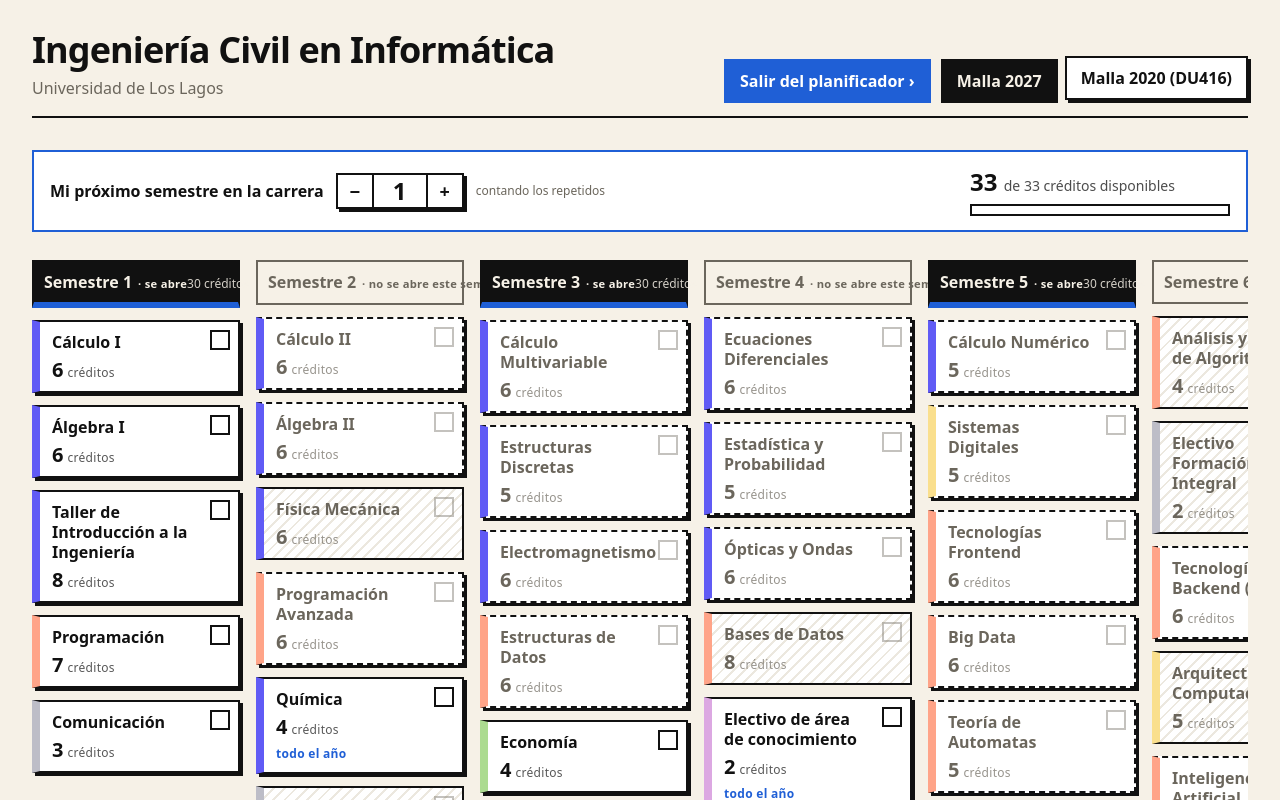
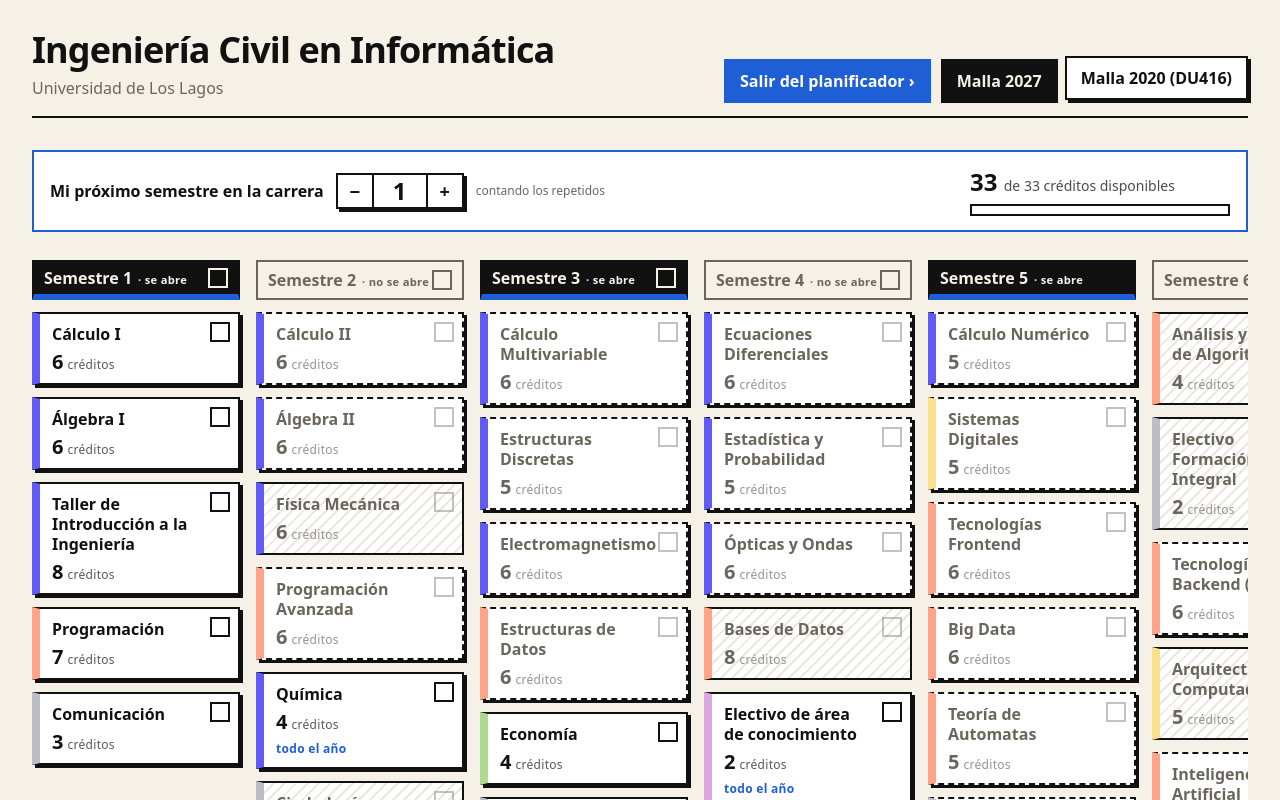
Before and after one commit to Awerito/MallaICINFUlagos, a React (Vite) app: page / in a window 1280 px wide. Both pictures are taken after a click on the button "Planificar mi próximo semestre ›". Shown: the top 800 px of the page. Built offline with nearby package versions, Linux system fonts and the light colour scheme.

Commit message:
change(malla): fix header height, drop per-semester credits

```diff
--- a/src/components/CurriculumGrid.jsx
+++ b/src/components/CurriculumGrid.jsx
@@ -46,10 +46,6 @@ export default function CurriculumGrid({
           const coursesInSemester = courses.filter(
             (course) => course.semester === semesterNumber,
           );
-          const sctInSemester = coursesInSemester.reduce(
-            (total, course) => total + course.sct,
-            0,
-          );
           const isColumnOpen = !isPlanning || columnOpens(semesterNumber);
           const pickableIdsInColumn = isPlanning
             ? coursesInSemester
@@ -76,24 +72,17 @@ export default function CurriculumGrid({
               className="flex snap-start flex-col gap-3"
             >
               <header
-                className={`flex items-baseline justify-between border-2 px-2.5 py-2 font-extrabold transition-[background-color,color,border-color] duration-250 motion-reduce:transition-none ${headerStateClasses}`}
+                className={`flex h-10 items-center justify-between border-2 px-2.5 font-extrabold transition-[background-color,color,border-color] duration-250 motion-reduce:transition-none ${headerStateClasses}`}
               >
                 <span className="whitespace-nowrap">
                   Semestre {semesterNumber}
                   {isPlanning && (
                     <span className="ml-1.5 text-[0.7rem] font-semibold tracking-wide">
-                      {isColumnOpen
-                        ? "· se abre"
-                        : "· no se abre este semestre"}
+                      {isColumnOpen ? "· se abre" : "· no se abre"}
                     </span>
                   )}
                 </span>
-                <span className="flex items-center gap-2.5">
-                  {isColumnOpen && (
-                    <span className="text-xs font-normal whitespace-nowrap tabular-nums opacity-85">
-                      {sctInSemester} créditos
-                    </span>
-                  )}
+                <span className="flex size-5 shrink-0 items-center justify-center">
                   {!isPlanning && (
                     <input
                       type="checkbox"
```
